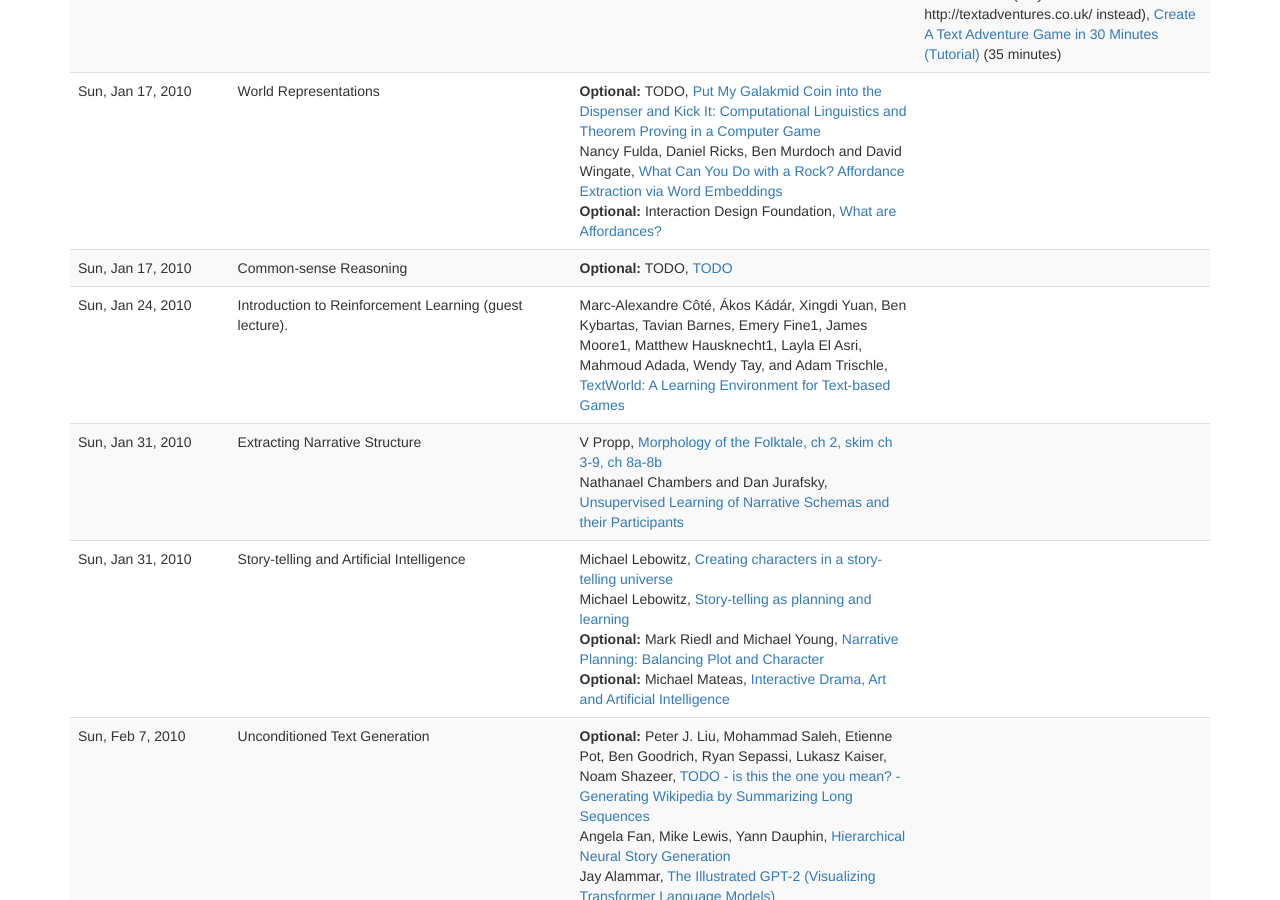
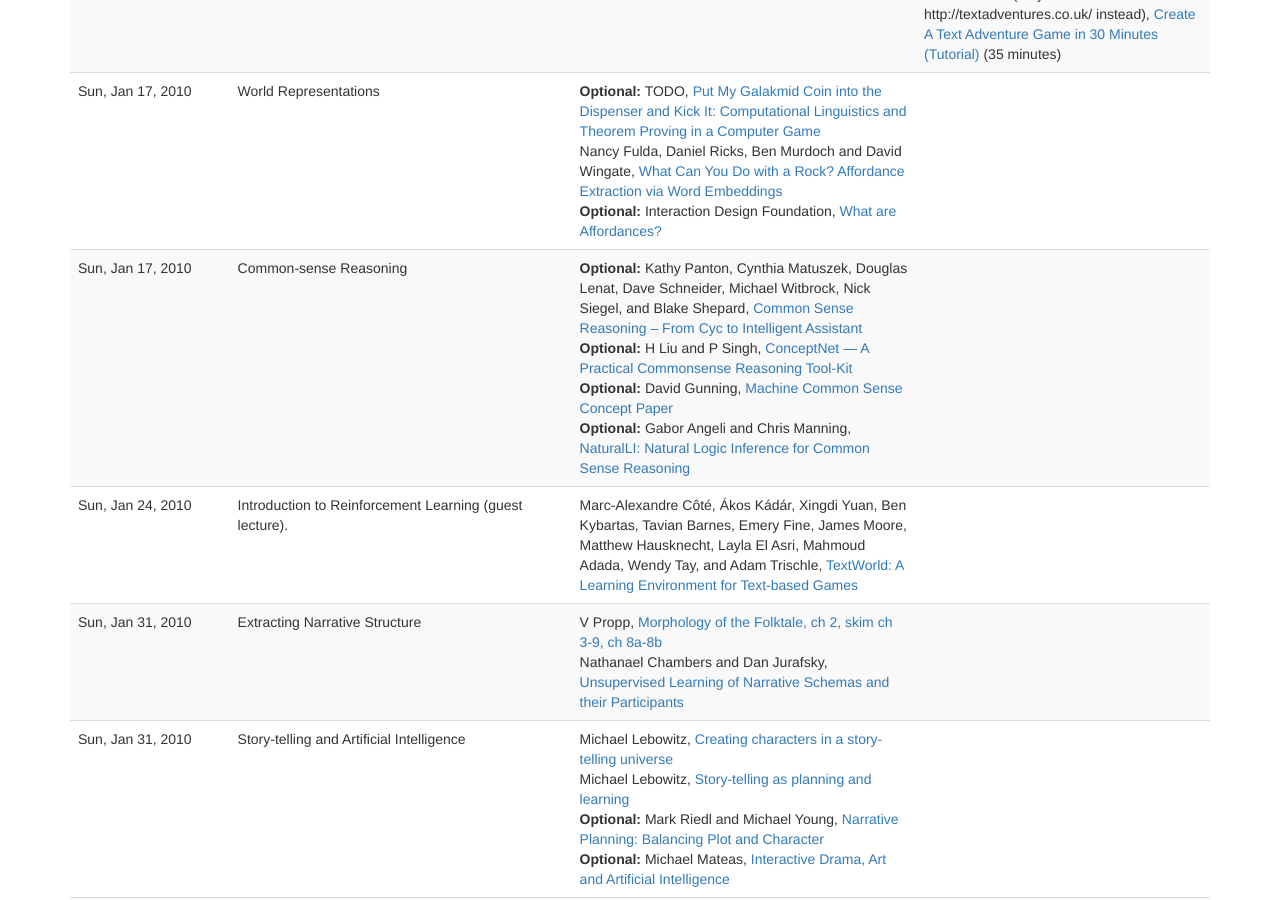
Before and after one commit to interactive-fiction-class/interactive-fiction-class.github.io, a Jekyll site: the page built from lectures.md, in a window 1280 px wide and 900 px high, scrolled down 315 px. Built offline with Jekyll 4.4.1, drawn with Linux system fonts in a browser that asks for light colours; nearby versions of some CDN libraries; a script that is not in the unit is left out.

Commit message:
Update lectures.yaml

```diff
--- a/_data/lectures.yaml
+++ b/_data/lectures.yaml
@@ -60,10 +60,30 @@
   slides:
   readings:
     -
-      title: TODO
-      authors: TODO
+      title: Common Sense Reasoning – From Cyc to Intelligent Assistant
+      authors: Kathy Panton, Cynthia Matuszek, Douglas Lenat, Dave Schneider, Michael Witbrock, Nick Siegel, and Blake Shepard
       optional: TODO
-      url: TODO
+      url: https://www.csee.umbc.edu/courses/graduate/691/spring13/01/papers/FromCycToIntelligentAssistant-IJHCS-LNAI3864.pdf
+      year: 2006
+    -
+      title: ConceptNet — A Practical Commonsense Reasoning Tool-Kit
+      authors: H Liu and P Singh
+      optional: TODO
+      url: https://link.springer.com/article/10.1023/B:BTTJ.0000047600.45421.6d
+      year: 2006
+      software: http://conceptnet.io
+    -
+      title: Machine Common Sense Concept Paper
+      authors: David Gunning
+      optional: TODO
+      url: https://www.csee.umbc.edu/courses/graduate/691/spring13/01/papers/FromCycToIntelligentAssistant-IJHCS-LNAI3864.pdf
+      year: 2006
+    -
+      title: NaturalLI&colon; Natural Logic Inference for Common Sense Reasoning
+      authors: Gabor Angeli and Chris Manning
+      optional: TODO
+      url: https://www.aclweb.org/anthology/D14-1059.pdf
+      year: 2018
 -
   date: 2010-01-24
   title: Introduction to Reinforcement Learning (guest lecture).
@@ -72,7 +92,7 @@
   readings:
     -
       title: TextWorld&colon; A Learning Environment for Text-based Games
-      authors: Marc-Alexandre Côté, Ákos Kádár, Xingdi Yuan, Ben Kybartas, Tavian Barnes, Emery Fine1, James Moore1, Matthew Hausknecht1, Layla El Asri, Mahmoud Adada, Wendy Tay, and Adam Trischle
+      authors: Marc-Alexandre Côté, Ákos Kádár, Xingdi Yuan, Ben Kybartas, Tavian Barnes, Emery Fine, James Moore, Matthew Hausknecht, Layla El Asri, Mahmoud Adada, Wendy Tay, and Adam Trischle
       url: https://arxiv.org/pdf/1806.11532.pdf
   homework: Modify one of the TextWorld baseline systems.
 -
```
